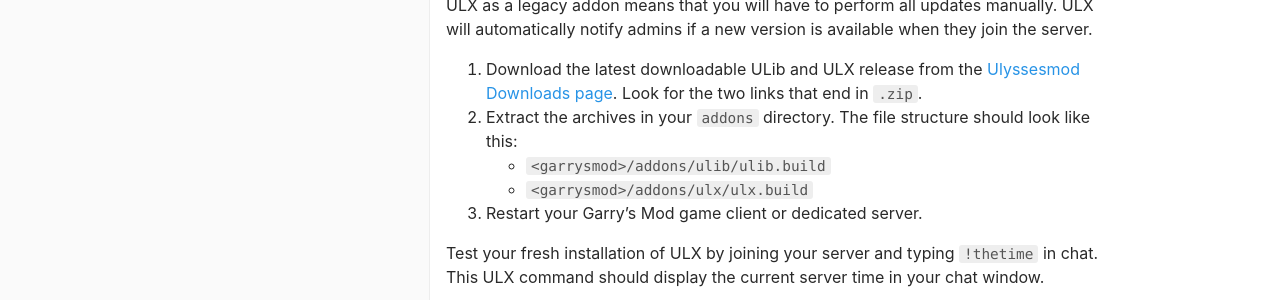
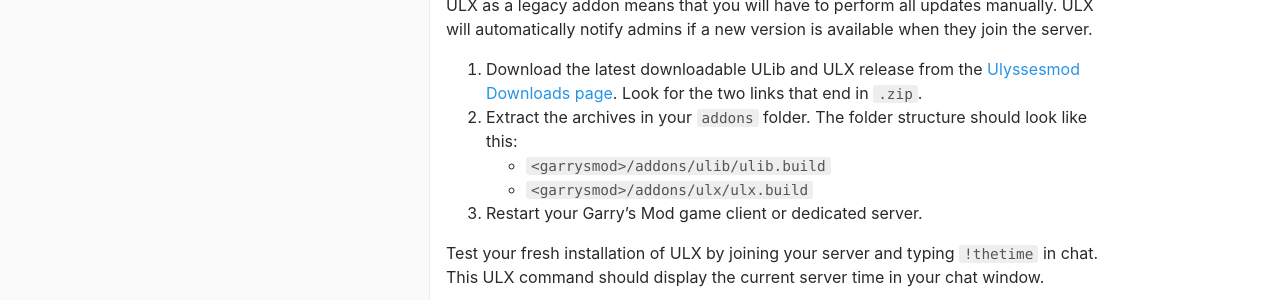
Before and after one commit to Timmy/ulx-docs, a Jekyll site: the page built from installation.md, in a window 1280 px wide. Shown: the part 1114-1414 px from the top of the page. Built offline with Jekyll 4.4.1, drawn with Linux system fonts in a browser that asks for light colours; our own code applies the rules of GitHub Pages for plain Markdown files.

Commit message:
Prefer "folder" over "directory"

```diff
--- a/installation.md
+++ b/installation.md
@@ -40,7 +40,7 @@ Test your fresh installation of ULX by joining your server and typing `!thetime`
 It's possible to install ULX without the Steam Workshop. Keep in mind that installing ULX as a legacy addon means that you will have to perform all updates manually. ULX will automatically notify admins if a new version is available when they join the server.
 
 1. Download the latest downloadable ULib and ULX release from the [Ulyssesmod Downloads page](https://ulyssesmod.net/downloads.php). Look for the two links that end in `.zip`.
-2. Extract the archives in your `addons` directory. The file structure should look like this:
+2. Extract the archives in your `addons` folder. The folder structure should look like this:
   - `<garrysmod>/addons/ulib/ulib.build`
   - `<garrysmod>/addons/ulx/ulx.build`
 3. Restart your Garry's Mod game client or dedicated server.
```
Also changed, not shown: configuration.md (+1 -1 lines).
